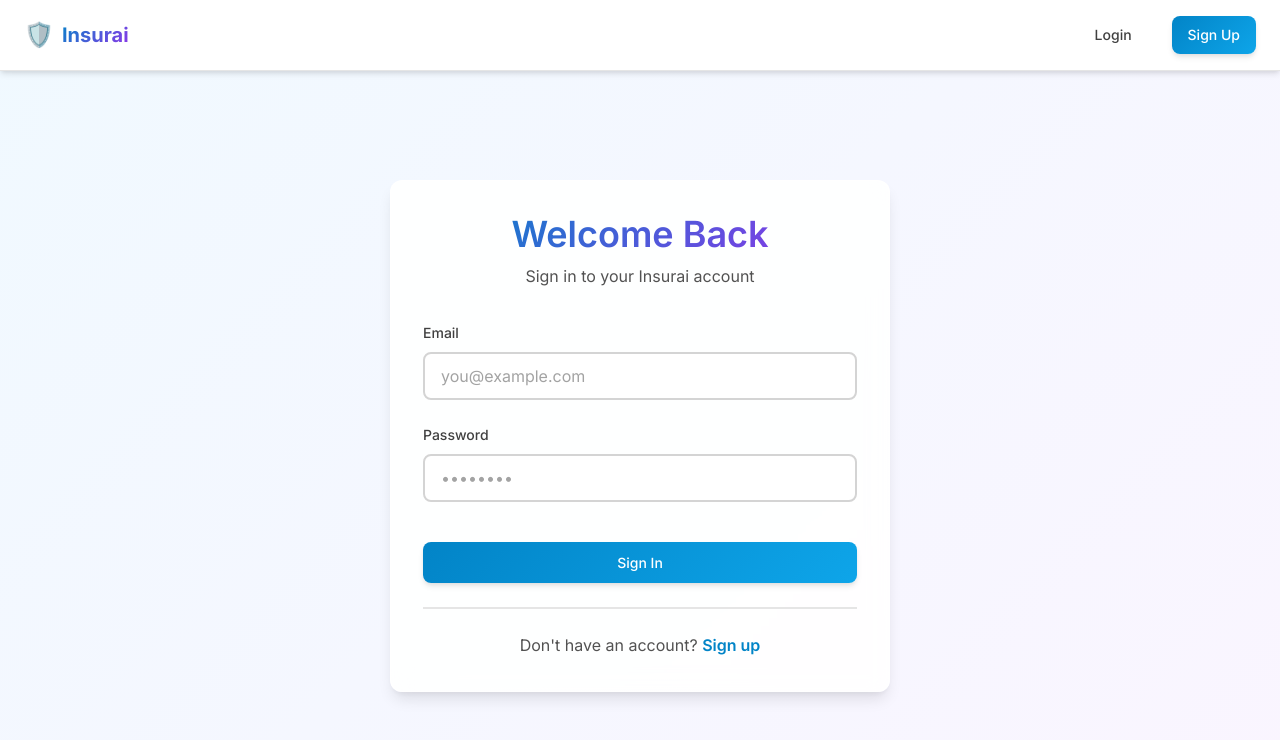
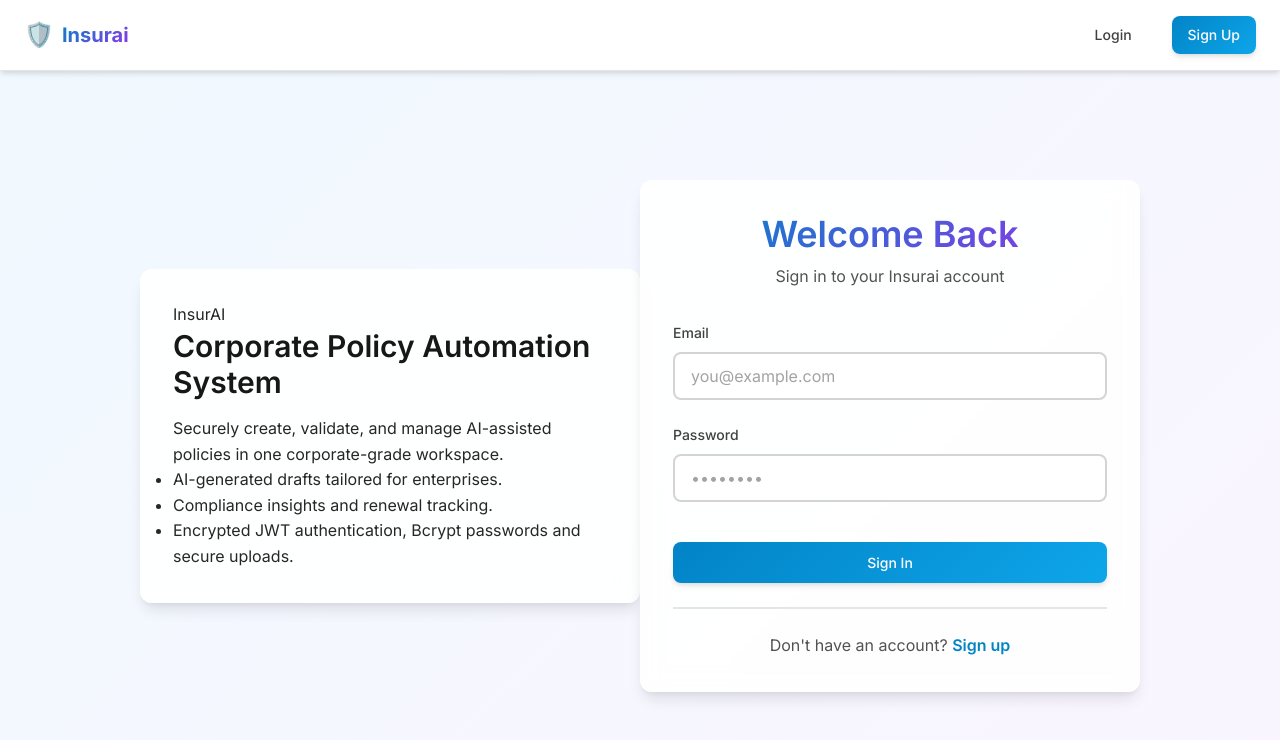
Before and after one commit to SohamMhatre7788/insurai, a React (Vite) app in the folder frontend/: page /login in a window 1280 px wide. Shown: the top 740 px of the page. Built offline with nearby package versions, Linux system fonts and the light colour scheme.

Commit message:
cards added to login and signup page

```diff
--- a/frontend/src/pages/Auth/Login.jsx
+++ b/frontend/src/pages/Auth/Login.jsx
@@ -46,6 +46,27 @@ const Login = () => {
 
     return (
         <div className="auth-container">
+
+                <div className="auth-card card">
+                    <div className="rounded-2xl bg-gradient-to-br from-indigo-500 via-indigo-600 to-blue-600 p-8 text-white">
+                        <p className="text-xs uppercase tracking-[0.3em] text-indigo-200">
+                            InsurAI
+                        </p>
+                        <h2 className="mt-6 text-3xl font-semibold leading-tight">
+                            Corporate Policy Automation System
+                        </h2>
+                        <p className="mt-4 text-sm text-indigo-100">
+                            Securely create, validate, and manage AI-assisted policies in one
+                            corporate-grade workspace.
+                        </p>
+                        <ul className="mt-10 space-y-4 text-sm text-indigo-50">
+                            <li> AI-generated drafts tailored for enterprises.</li>
+                            <li> Compliance insights and renewal tracking.</li>
+                            <li> Encrypted JWT authentication, Bcrypt passwords and secure uploads.</li>
+                        </ul>
+                    </div>
+                    </div>
+
                     <div className="auth-card card">
                         <div className="auth-header">
                             <h1>Welcome Back</h1>
--- a/frontend/src/pages/Auth/Signup.jsx
+++ b/frontend/src/pages/Auth/Signup.jsx
@@ -56,6 +56,27 @@ const Signup = () => {
 
     return (
         <div className="auth-container">
+
+            <div className="auth-card card">
+                <div className="rounded-2xl bg-gradient-to-br from-indigo-500 via-indigo-600 to-blue-600 p-8 text-white">
+                    <p className="text-xs uppercase tracking-[0.3em] text-indigo-200">
+                        InsurAI
+                    </p>
+                    <h2 className="mt-6 text-3xl font-semibold leading-tight">
+                        Corporate Policy Automation System
+                    </h2>
+                    <p className="mt-4 text-sm text-indigo-100">
+                        Securely create, validate, and manage AI-assisted policies in one
+                        corporate-grade workspace.
+                    </p>
+                    <ul className="mt-10 space-y-4 text-sm text-indigo-50">
+                        <li> AI-generated drafts tailored for enterprises.</li>
+                        <li> Compliance insights and renewal tracking.</li>
+                        <li> Encrypted JWT authentication, Bcrypt passwords and secure uploads.</li>
+                    </ul>
+                </div>
+            </div>
+
             <div className="auth-card card fade-in">
                 <div className="auth-header">
                     <h1>Create Account</h1>
```
Lines whose indentation alone changed are shown as unchanged.
